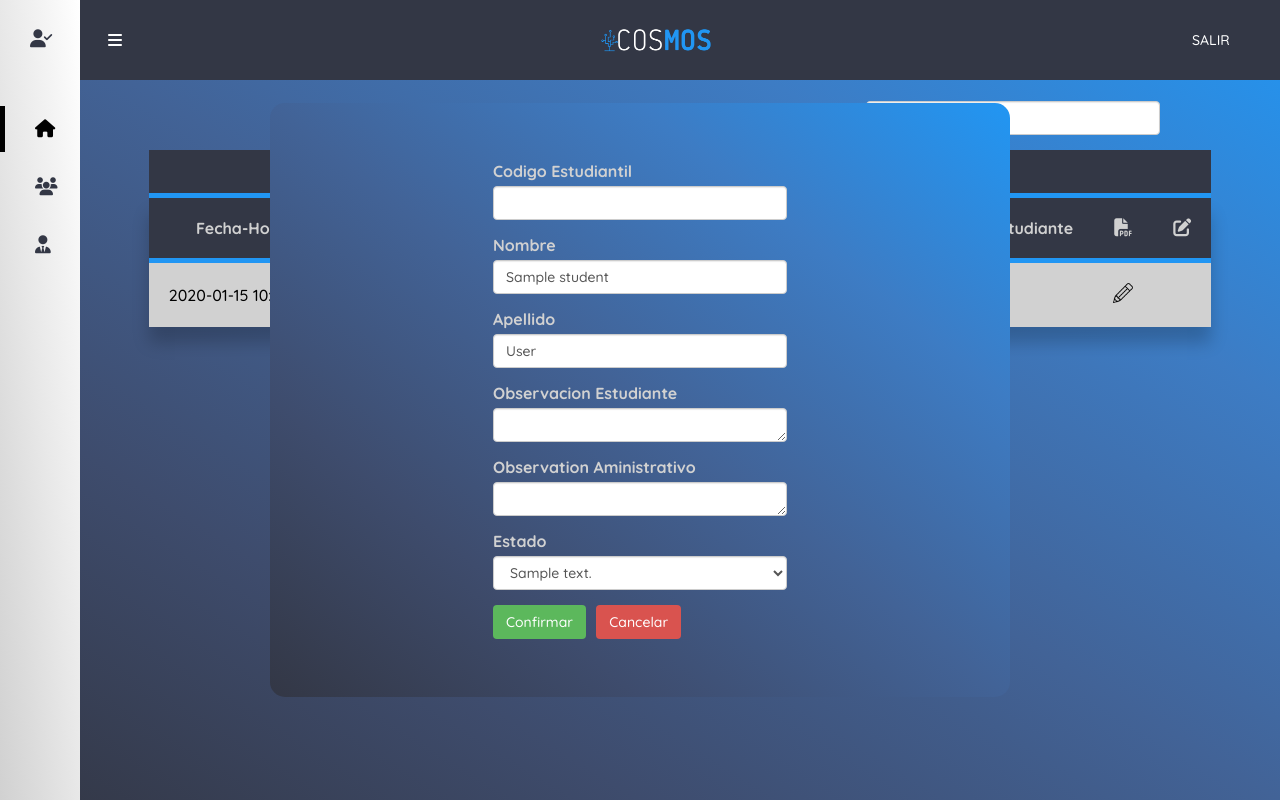
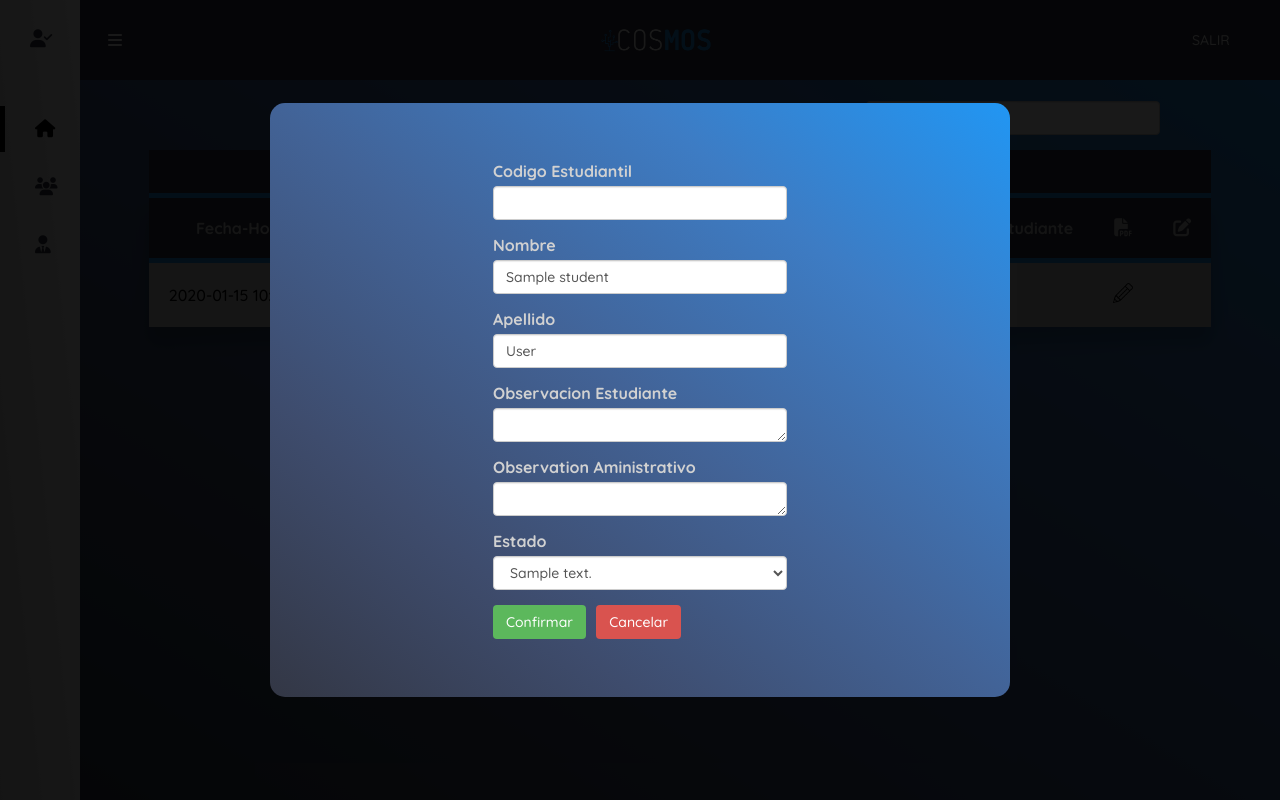
Before and after one commit to Roarco/deploy_proct, a Flask app: template app/templates/home_administrative.html in a window 1280 px wide. Run offline with Flask 2, Linux system fonts and the light colour scheme; the template is opened without the code that fills it: most values are stand-ins (such as "Sample title", 1, 10 or a date in 2020); parts of the project's set-up code (start-up, migrations or seed data) failed here and were passed over; some libraries are stand-ins or nearby versions.

Commit message:
13022022 se agregó estilo de opacidad en home admin

```diff
--- a/app/static/css/home_adm.css
+++ b/app/static/css/home_adm.css
@@ -103,8 +103,17 @@ th i{
 .estado-documento tr:nth-child(even) .img-edit {
     content: url('../icons/lapiz-white.png');
 }
-
-
+.filtro{
+    position:fixed;
+    z-index: 300;
+    width:100vw;
+    height:100%;
+    background-color: rgba(0,0,0,.9);
+    top: 0;
+    left: 0;
+    right: 0;
+    bottom: 0;
+}
 .edit-adm {
     width: 740px;
     height: 594px;
--- a/app/templates/partial/main_home_adm.html
+++ b/app/templates/partial/main_home_adm.html
@@ -40,6 +40,7 @@
         </table>
       </div>
       {% if document_by_student %}
+      <div class="filtro">
         <div class="edit-adm" id="revision">
           <form action="/update/{{document_by_student.id}}" autocomplete="off" method="POST" id="form">
             <div class="form-group">
@@ -111,6 +112,7 @@
             <button type="button" class="btn btn-danger" onclick="cerrar()">Cancelar</button>
           </form>
         </div>
+      </div>
       {% endif %}
     </div>
   </main>
```
Also changed, not shown: 1 other file. Lines whose indentation alone changed are shown as unchanged.
